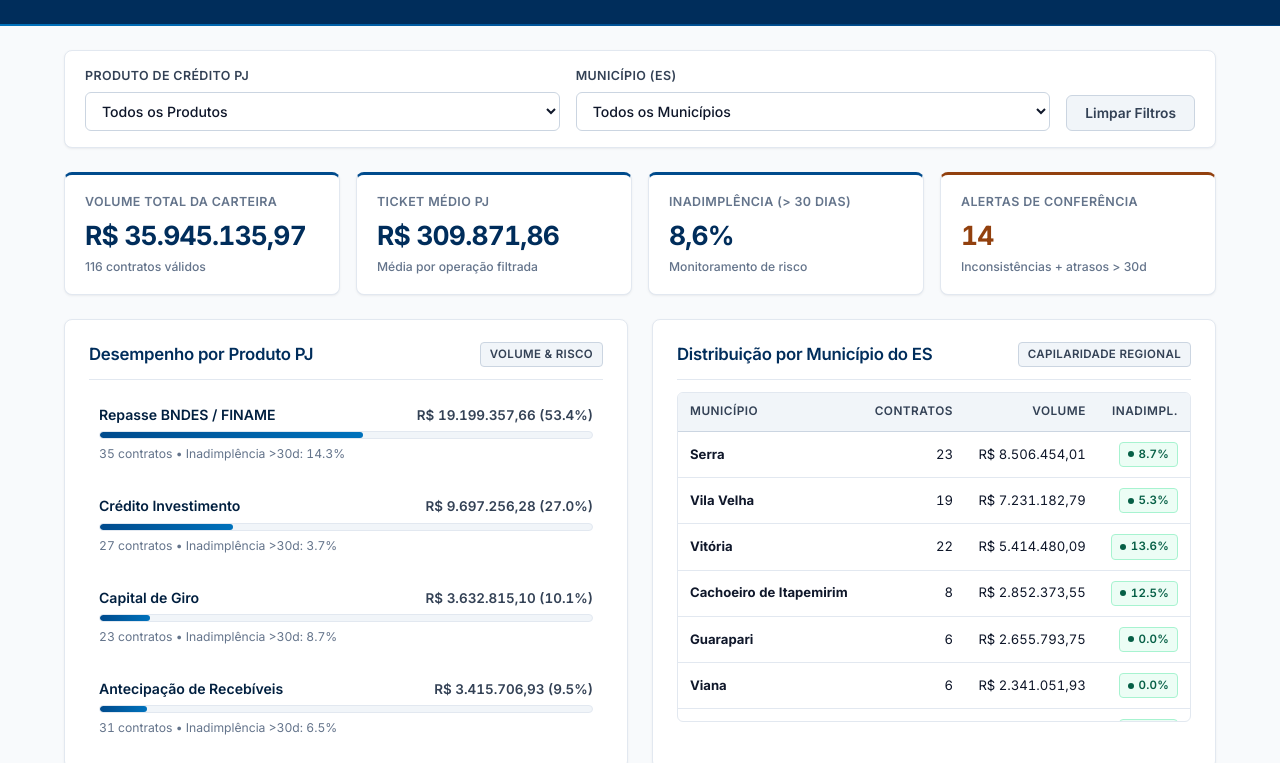
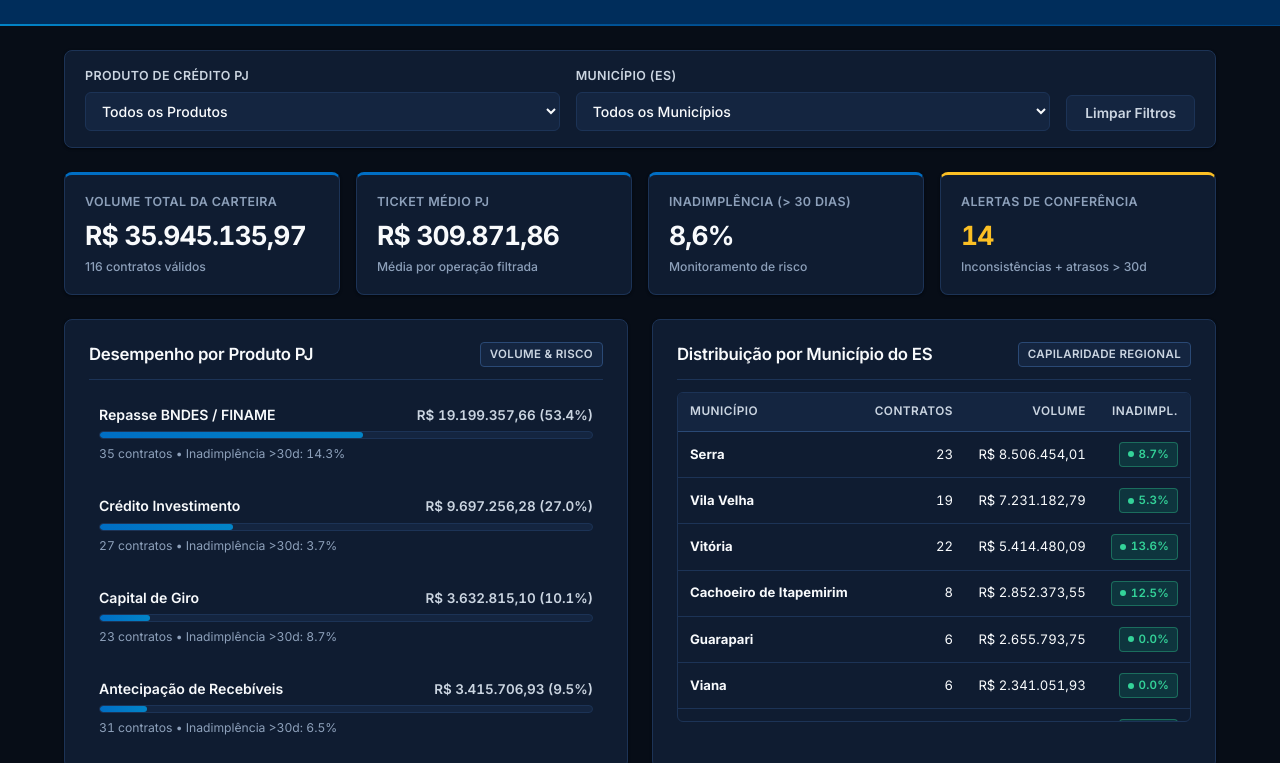
Before and after one commit to celsojuniorladislau/monitor-credito-pj-es, a plain HTML site: page index.html in a window 1280 px wide. Shown: the part 96-859 px from the top of the page. Drawn offline with Linux system fonts and the dark colour scheme; no server answers.

Commit message:
feat(ui): adicionar suporte automatico ao modo escuro via prefers-color-scheme

```diff
--- a/style.css
+++ b/style.css
@@ -66,6 +66,7 @@
 
 html {
   font-size: 16px;
+  color-scheme: light dark;
   -webkit-font-smoothing: antialiased;
   -moz-osx-font-smoothing: grayscale;
   text-rendering: optimizeLegibility;
@@ -828,3 +829,97 @@ tbody tr:hover {
     scroll-behavior: auto !important;
   }
 }
+
+/* --------------------------------------------------------------------------
+   Tema Escuro Automático (prefers-color-scheme: dark)
+   Adaptado ao sistema operacional do dispositivo (estilo Terminal Financeiro)
+   -------------------------------------------------------------------------- */
+@media (prefers-color-scheme: dark) {
+  :root {
+    --canvas-bg: #070d17;
+    --surface-card: #0f1c31;
+    --surface-subtle: #142540;
+    --surface-active: #1d3356;
+
+    --border-subtle: #1c3356;
+    --border-medium: #2a4975;
+    --border-strong: #456b9e;
+
+    --text-primary: #f8fafc;
+    --text-secondary: #cbd5e1;
+    --text-muted: #8da0ba;
+
+    --blue-600: #006ec4;
+    --blue-500: #0284c7;
+    --blue-400: #38bdf8;
+    --blue-50:  #0c1b33;
+
+    /* Status de Auditoria WCAG AA no Modo Escuro */
+    --status-ok: #34d399;
+    --status-ok-bg: rgba(16, 185, 129, 0.16);
+    --status-ok-border: rgba(52, 211, 153, 0.35);
+
+    --status-warn: #fbbf24;
+    --status-warn-bg: rgba(245, 158, 11, 0.16);
+    --status-warn-border: rgba(251, 191, 36, 0.35);
+
+    --status-danger: #f87171;
+    --status-danger-bg: rgba(239, 68, 68, 0.16);
+    --status-danger-border: rgba(248, 113, 113, 0.35);
+
+    --shadow-card: 0 1px 3px 0 rgba(0, 0, 0, 0.35), 0 1px 2px -1px rgba(0, 0, 0, 0.35);
+    --shadow-hover: 0 8px 24px -2px rgba(0, 0, 0, 0.55), 0 2px 6px -2px rgba(0, 0, 0, 0.35);
+  }
+
+  .kpi-value,
+  .panel-header h2,
+  .bar-top strong,
+  .guia-box p strong,
+  .footer-meta strong {
+    color: var(--text-primary);
+  }
+
+  .filter-group select {
+    background-color: var(--surface-subtle);
+    color: var(--text-primary);
+    border-color: var(--border-subtle);
+    color-scheme: dark;
+  }
+
+  .filter-group select option {
+    background-color: var(--surface-card);
+    color: var(--text-primary);
+  }
+
+  .btn-secondary {
+    background-color: var(--surface-subtle);
+    color: var(--text-secondary);
+    border-color: var(--border-subtle);
+  }
+
+  .btn-secondary:hover {
+    background-color: var(--surface-active);
+    color: var(--text-primary);
+    border-color: var(--border-medium);
+  }
+
+  tbody tr:hover {
+    background-color: rgba(255, 255, 255, 0.04);
+  }
+
+  .table-alertas th:first-child,
+  .table-alertas td:first-child {
+    color: var(--blue-400);
+  }
+
+  .footer {
+    background-color: var(--canvas-bg);
+    border-top-color: var(--border-subtle);
+  }
+
+  .footer-badge {
+    background-color: var(--surface-subtle);
+    border-color: var(--border-subtle);
+    color: var(--text-secondary);
+  }
+}
```
